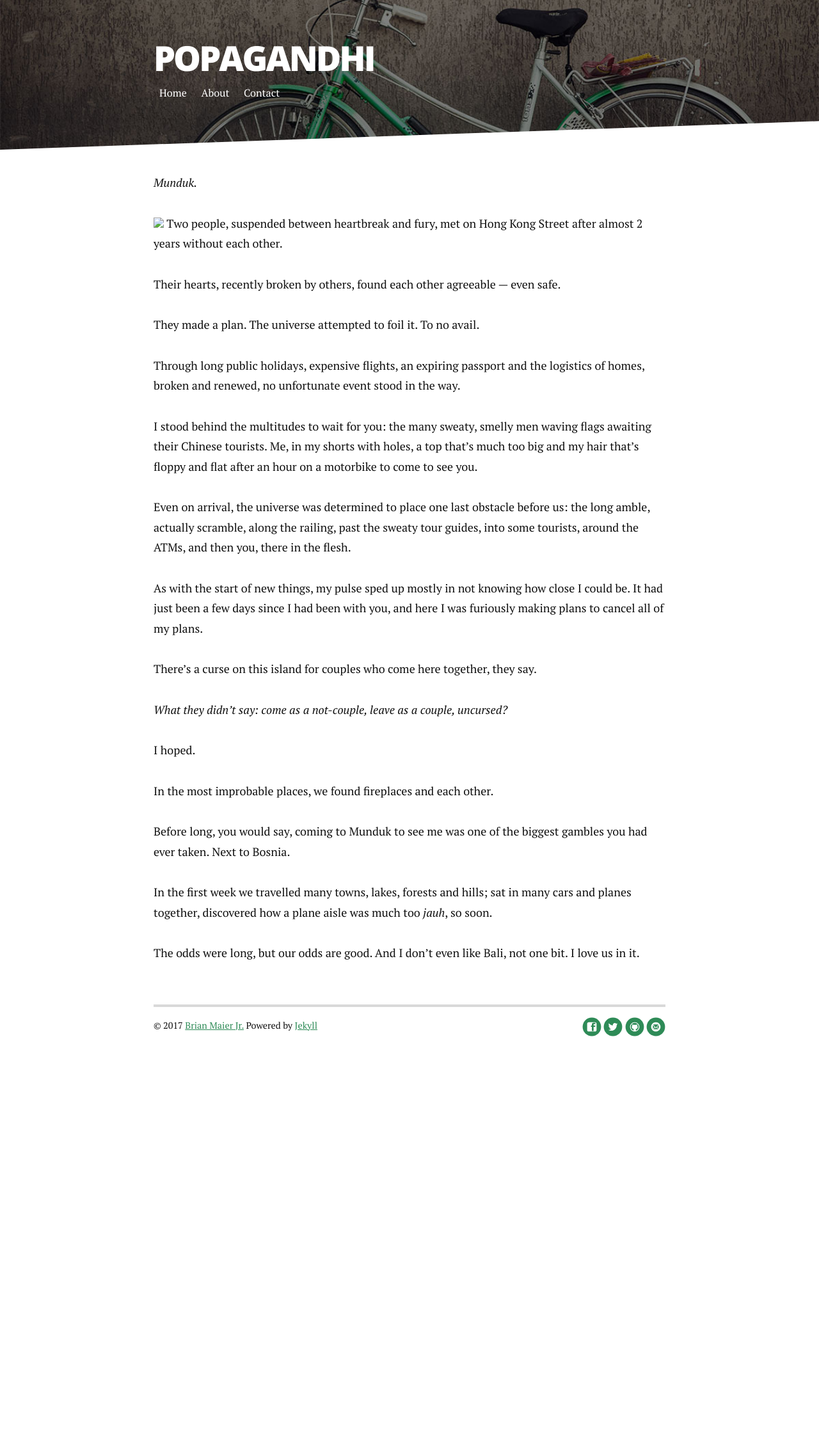
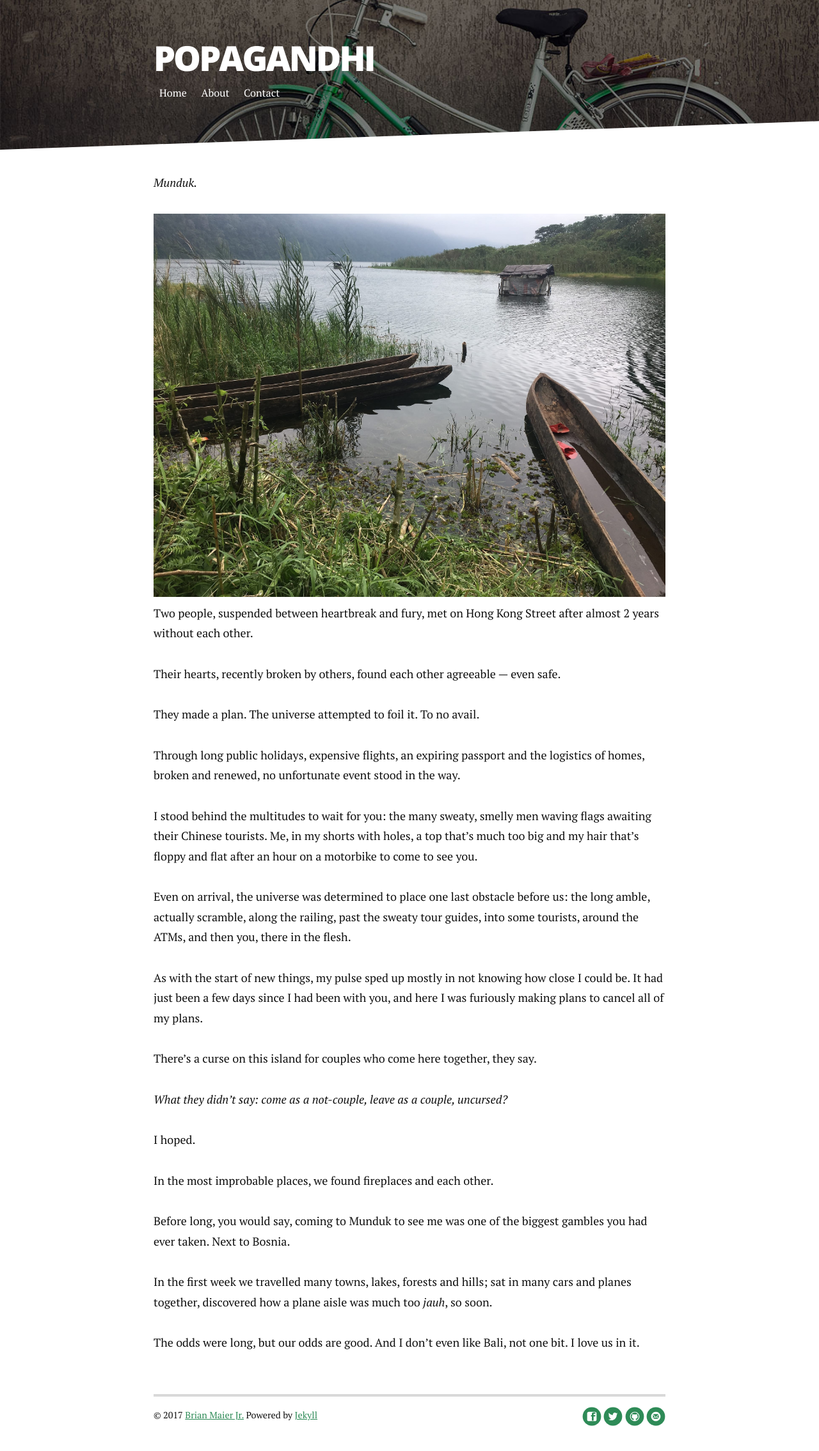
Before and after one commit to skinnylatte/old-jekyll-blog-archive, a Jekyll site: the page built from _posts/2017-07-18-munduk.md, in a window 1280 px wide. Shown: the whole page at 64% size. Built offline with Jekyll 4.4.1, drawn with Linux system fonts in a browser that asks for light colours; nearby versions of some CDN libraries; before the commit the page ends 1659 px from its top, so only the background shows below that.

Commit message:
modified blog post about s with proper path to image

```diff
--- a/_posts/2017-07-18-munduk.md
+++ b/_posts/2017-07-18-munduk.md
@@ -10,7 +10,7 @@ categories:
 
 <em>Munduk.</em>
 
-<img src="~/images/munduk.jpg">
+<img src="/images/munduk.jpg">
 Two people, suspended between heartbreak and fury, met on Hong Kong Street after almost 2 years without each other.
 
 Their hearts, recently broken by others, found each other agreeable — even safe.
```
